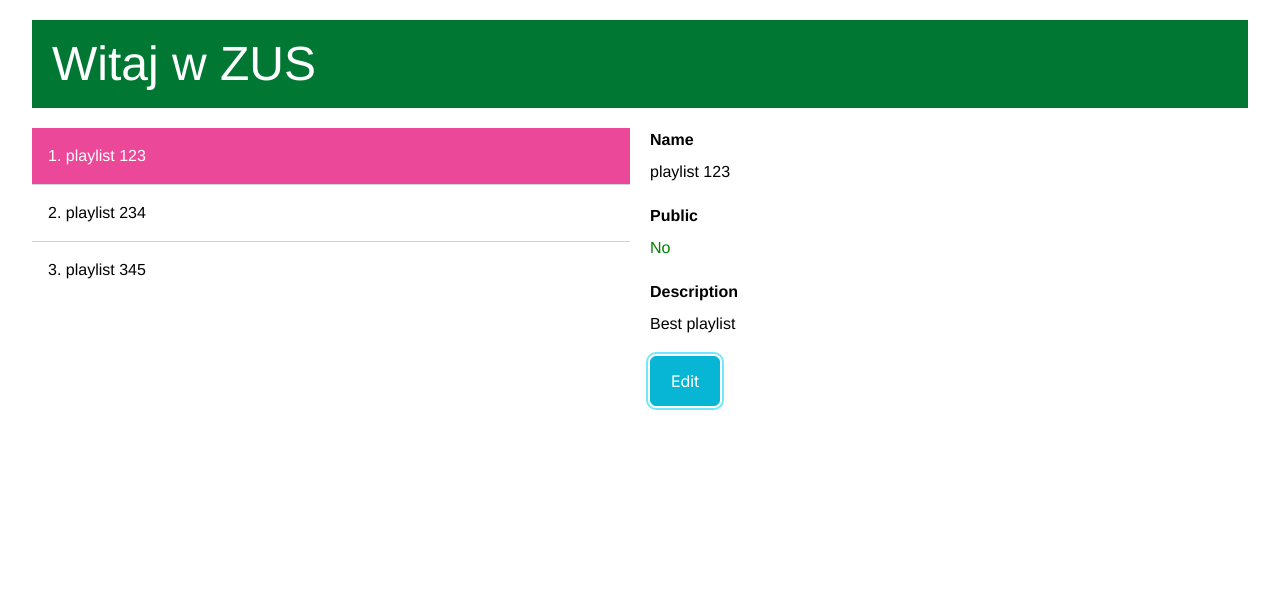
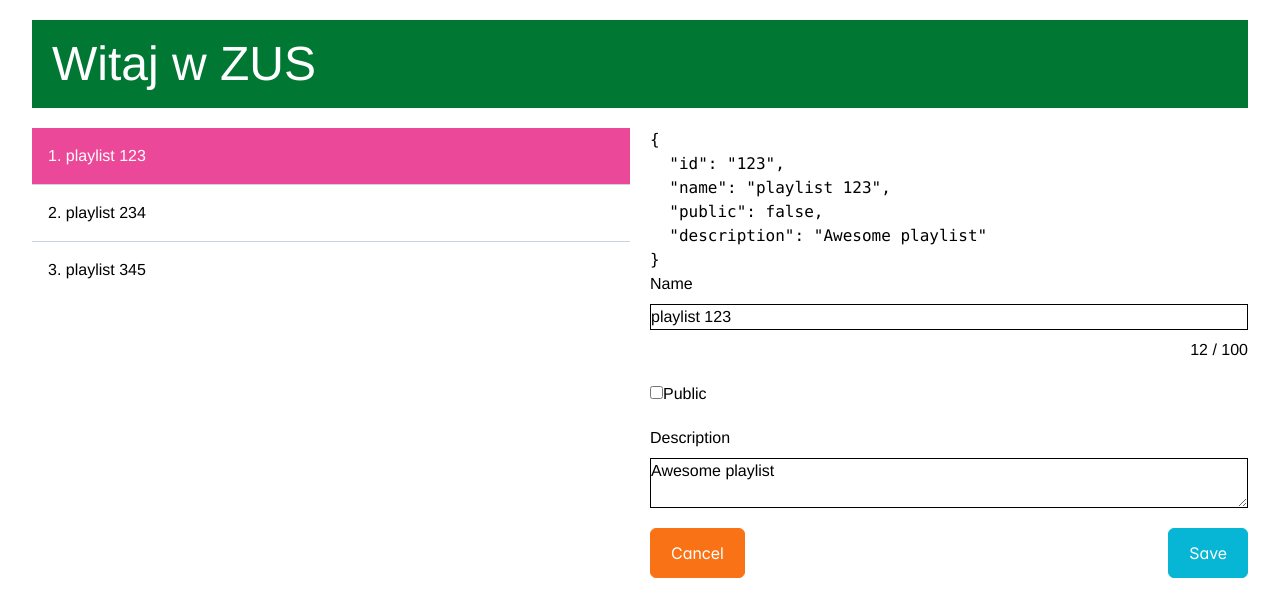
Before and after one commit to slawekppr/zus-react, a React (Vite) app: page / in a window 1280 px wide. Both pictures are taken after a click on the button "Edit". Shown: the top 616 px of the page. Built offline with nearby package versions, Linux system fonts and the light colour scheme; a web font is replaced by a local one.

Commit message:
Props - parent child - 2 way binding

```diff
--- a/src/playlists/components/PlaylistDetails.tsx
+++ b/src/playlists/components/PlaylistDetails.tsx
@@ -1,16 +1,14 @@
 // tsrafce
 import { Button } from "primereact/button";
 import React from "react";
+import type { Playlist } from "../../common/model/Playlist";
 
-type Props = {};
+type Props = {
+  playlist: Playlist;
+  onEdit: () => void;
+};
 
-const PlaylistDetails = (props: Props) => {
-  const playlist = {
-    id: "123",
-    name: "playlist 123",
-    public: false,
-    description: "Best playlist",
-  };
+const PlaylistDetails = ({ onEdit, playlist }: Props) => {
 
   return (
     <div>
@@ -43,7 +41,7 @@ const PlaylistDetails = (props: Props) => {
         </div>
 
         <div className="flex justify-between">
-          <Button>Edit</Button>
+          <Button onClick={onEdit}>Edit</Button>
         </div>
       </div>
     </div>
--- a/src/playlists/components/PlaylistEditor.tsx
+++ b/src/playlists/components/PlaylistEditor.tsx
@@ -1,17 +1,23 @@
 import { Button } from "primereact/button";
 import React, { useState } from "react";
+import type { Playlist } from "../../common/model/Playlist";
 
-type Props = {};
-const mockPlaylist = {
-  id: "123",
-  name: "playlist 123",
-  public: false,
-  description: "Best playlist",
+type Props = {
+  playlist: Playlist;
+  onCancel: () => void;
+  onSave: (draft: Playlist) => void;
 };
 
-const PlaylistEditor = (props: Props) => {
+const PlaylistEditor = ({
+  onCancel,
+  onSave,
+  playlist: mockPlaylist,
+}: Props) => {
   const [playlist, setPlaylist] = useState(mockPlaylist);
 
+  const submit = () => {
+    onSave(playlist);
+  };
   const changeHandler = (
     event: React.ChangeEvent<HTMLInputElement | HTMLTextAreaElement>
   ): void => {
@@ -67,8 +73,10 @@ const PlaylistEditor = (props: Props) => {
         </div>
 
         <div className="flex justify-between">
-          <Button severity="warning">Cancel</Button>
-          <Button>Save</Button>
+          <Button severity="warning" onClick={onCancel}>
+            Cancel
+          </Button>
+          <Button onClick={submit}>Save</Button>
         </div>
       </div>
     </div>
```
